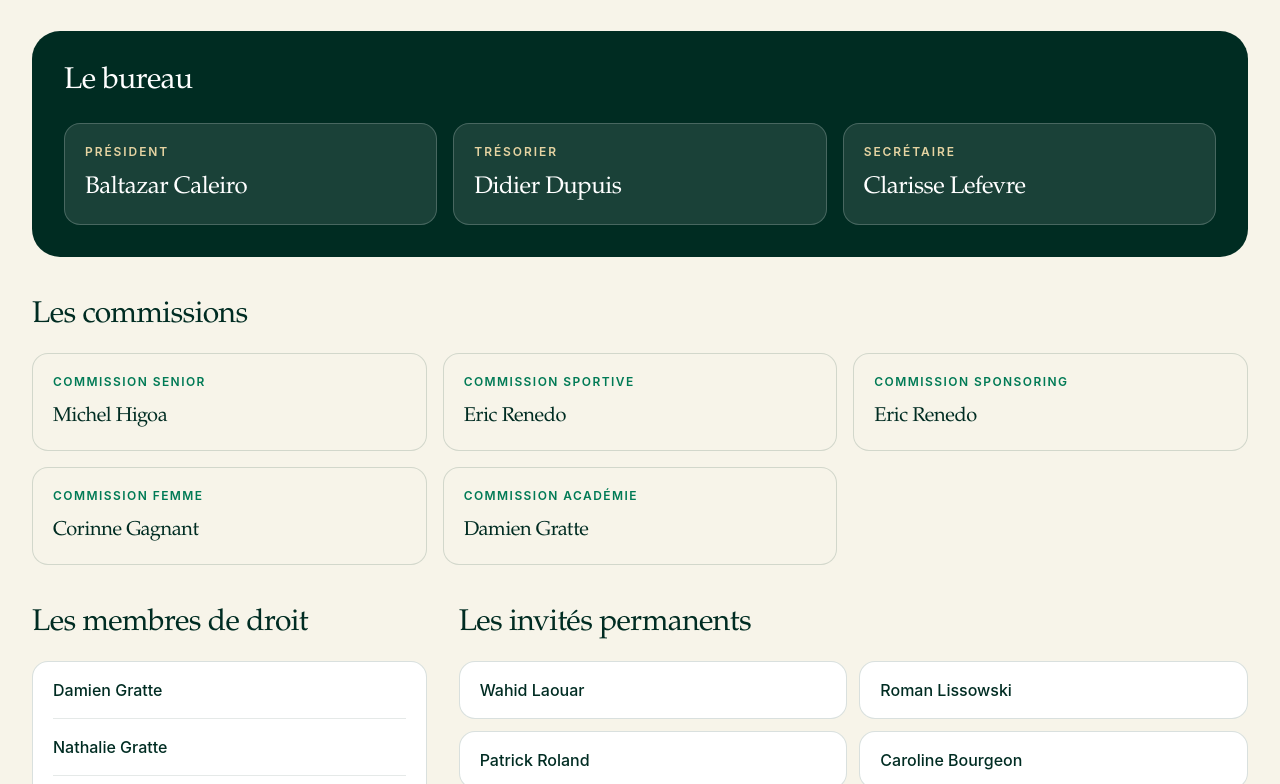
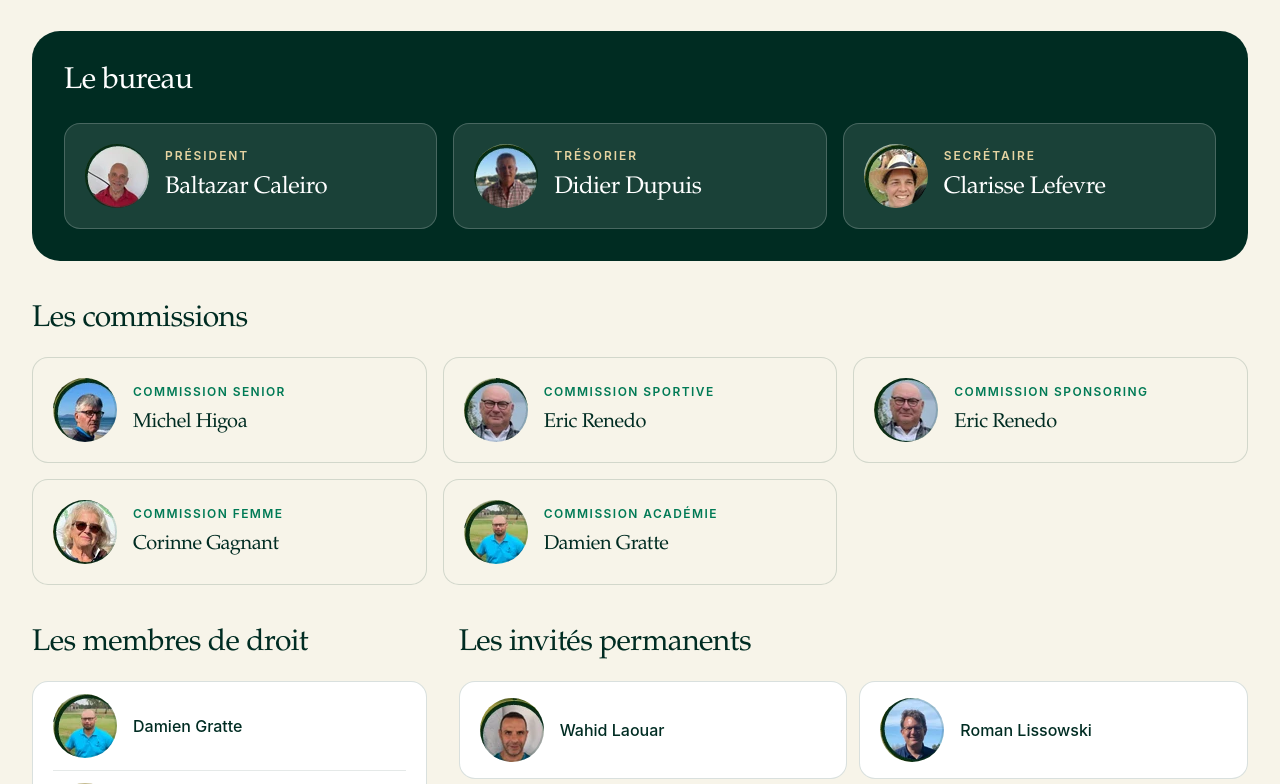
Before and after one commit to Pricelite/website-golfmarcilly, a Next.js app: page /association-sportive in a window 1280 px wide. Shown: the part 6276-7060 px from the top of the page. Built offline with nearby package versions, Linux system fonts and the light colour scheme.

Commit message:
Add portraits to association team cards

```diff
--- a/src/app/association-sportive/page.tsx
+++ b/src/app/association-sportive/page.tsx
@@ -1,6 +1,7 @@
 import Image from "next/image";
 import Link from "next/link";
 import { AssociationCalendar } from "@/components/association-calendar";
+import { AssociationPortrait } from "@/components/association-portrait";
 
 import { CTAButton } from "@/components/ui/cta-button";
 import { JsonLd } from "@/components/ui/json-ld";
@@ -192,9 +193,12 @@ export default async function AssociationPage() {
             <h3 className="font-serif text-2xl sm:text-3xl">Le bureau</h3>
             <ul className="mt-6 grid gap-4 md:grid-cols-3">
               {associationOffice.map((person) => (
-                <li key={person.role} className="rounded-2xl border border-white/20 bg-white/10 p-5">
-                  <p className="text-xs font-semibold uppercase tracking-[0.16em] text-[#e6d4a2]">{person.role}</p>
-                  <p className="mt-3 font-serif text-2xl">{person.name}</p>
+                <li key={person.role} className="flex items-center gap-4 rounded-2xl border border-white/20 bg-white/10 p-5">
+                  <AssociationPortrait name={person.name} position={person.portrait} />
+                  <div>
+                    <p className="text-xs font-semibold uppercase tracking-[0.16em] text-[#e6d4a2]">{person.role}</p>
+                    <p className="mt-2 font-serif text-2xl">{person.name}</p>
+                  </div>
                 </li>
               ))}
             </ul>
@@ -204,9 +208,12 @@ export default async function AssociationPage() {
             <h3 className="font-serif text-2xl text-emerald-950 sm:text-3xl">Les commissions</h3>
             <ul className="mt-5 grid gap-4 sm:grid-cols-2 lg:grid-cols-3">
               {associationCommissions.map((person) => (
-                <li key={person.role} className="rounded-2xl border border-emerald-950/15 bg-[#f7f4e9] p-5">
-                  <p className="text-xs font-semibold uppercase tracking-[0.12em] text-emerald-700">{person.role}</p>
-                  <p className="mt-3 font-serif text-xl text-emerald-950">{person.name}</p>
+                <li key={person.role} className="flex items-center gap-4 rounded-2xl border border-emerald-950/15 bg-[#f7f4e9] p-5">
+                  <AssociationPortrait name={person.name} position={person.portrait} />
+                  <div>
+                    <p className="text-xs font-semibold uppercase tracking-[0.12em] text-emerald-700">{person.role}</p>
+                    <p className="mt-2 font-serif text-xl text-emerald-950">{person.name}</p>
+                  </div>
                 </li>
               ))}
             </ul>
@@ -216,13 +223,23 @@ export default async function AssociationPage() {
             <div>
               <h3 className="font-serif text-2xl text-emerald-950 sm:text-3xl">Les membres de droit</h3>
               <ul className="mt-5 divide-y divide-emerald-950/10 rounded-2xl border border-emerald-950/15 bg-white px-5">
-                {associationExOfficioMembers.map((name) => <li key={name} className="py-4 font-medium text-emerald-950">{name}</li>)}
+                {associationExOfficioMembers.map((person) => (
+                  <li key={person.name} className="flex items-center gap-4 py-3 font-medium text-emerald-950">
+                    <AssociationPortrait name={person.name} position={person.portrait} />
+                    {person.name}
+                  </li>
+                ))}
               </ul>
             </div>
             <div>
               <h3 className="font-serif text-2xl text-emerald-950 sm:text-3xl">Les invités permanents</h3>
               <ul className="mt-5 grid gap-3 sm:grid-cols-2">
-                {associationPermanentGuests.map((name) => <li key={name} className="rounded-2xl border border-emerald-950/15 bg-white px-5 py-4 font-medium text-emerald-950">{name}</li>)}
+                {associationPermanentGuests.map((person) => (
+                  <li key={person.name} className="flex items-center gap-4 rounded-2xl border border-emerald-950/15 bg-white px-5 py-4 font-medium text-emerald-950">
+                    <AssociationPortrait name={person.name} position={person.portrait} />
+                    {person.name}
+                  </li>
+                ))}
               </ul>
             </div>
           </div>
--- /dev/null
+++ b/src/components/association-portrait.tsx
@@ -0,0 +1,22 @@
+type AssociationPortraitProps = {
+  name: string;
+  position: readonly [number, number] | null;
+};
+
+export function AssociationPortrait({ name, position }: AssociationPortraitProps) {
+  const initials = name.split(" ").map((part) => part[0]).join("");
+
+  return (
+    <span
+      aria-hidden="true"
+      className="flex size-16 shrink-0 items-center justify-center overflow-hidden rounded-full border-2 border-emerald-950/15 bg-[#e6d4a2] text-sm font-semibold text-emerald-950"
+      style={position ? {
+        backgroundImage: "url('/images/organigramme-association-sportive.webp')",
+        backgroundPosition: `${32 - position[0]}px ${32 - position[1]}px`,
+        backgroundSize: "1025px 768px",
+      } : undefined}
+    >
+      {position ? null : initials}
+    </span>
+  );
+}
--- a/src/data/association-team.ts
+++ b/src/data/association-team.ts
@@ -1,28 +1,28 @@
 export const associationOffice = [
-  { role: "Président", name: "Baltazar Caleiro" },
-  { role: "Trésorier", name: "Didier Dupuis" },
-  { role: "Secrétaire", name: "Clarisse Lefevre" },
+  { role: "Président", name: "Baltazar Caleiro", portrait: [831, 72] },
+  { role: "Trésorier", name: "Didier Dupuis", portrait: [852, 142] },
+  { role: "Secrétaire", name: "Clarisse Lefevre", portrait: [869, 211] },
 ] as const;
 
 export const associationCommissions = [
-  { role: "Commission senior", name: "Michel Higoa" },
-  { role: "Commission sportive", name: "Eric Renedo" },
-  { role: "Commission sponsoring", name: "Eric Renedo" },
-  { role: "Commission femme", name: "Corinne Gagnant" },
-  { role: "Commission académie", name: "Damien Gratte" },
+  { role: "Commission senior", name: "Michel Higoa", portrait: [106, 315] },
+  { role: "Commission sportive", name: "Eric Renedo", portrait: [269, 315] },
+  { role: "Commission sponsoring", name: "Eric Renedo", portrait: [430, 315] },
+  { role: "Commission femme", name: "Corinne Gagnant", portrait: [605, 316] },
+  { role: "Commission académie", name: "Damien Gratte", portrait: [780, 317] },
 ] as const;
 
 export const associationExOfficioMembers = [
-  "Damien Gratte",
-  "Nathalie Gratte",
-  "Michel Simeurt",
+  { name: "Damien Gratte", portrait: [780, 317] },
+  { name: "Nathalie Gratte", portrait: null },
+  { name: "Michel Simeurt", portrait: null },
 ] as const;
 
 export const associationPermanentGuests = [
-  "Wahid Laouar",
-  "Roman Lissowski",
-  "Patrick Roland",
-  "Caroline Bourgeon",
-  "Adrien Lafuge",
-  "Baptiste Courtachon",
+  { name: "Wahid Laouar", portrait: [176, 585] },
+  { name: "Roman Lissowski", portrait: [318, 585] },
+  { name: "Patrick Roland", portrait: [455, 585] },
+  { name: "Caroline Bourgeon", portrait: [603, 585] },
+  { name: "Adrien Lafuge", portrait: [745, 585] },
+  { name: "Baptiste Courtachon", portrait: [877, 585] },
 ] as const;
```
